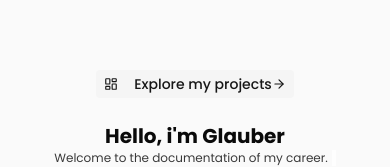
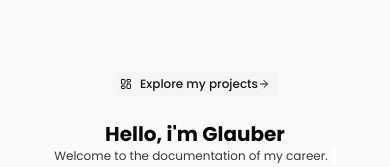
Before and after one commit to glauber2k2/Glauber_Documentation, a Next.js app: page /en in a window 390 px wide. Shown: the part 309-476 px from the top of the page. Built offline with nearby package versions, Linux system fonts and the light colour scheme.

Commit message:
adicionado responsivo botao projetos na home

```diff
--- a/src/app/[locale]/page.tsx
+++ b/src/app/[locale]/page.tsx
@@ -10,8 +10,11 @@ export default function Home() {
   return (
     <div className="flex flex-col items-center p-4 md:p-10 h-full justify-center">
       <IntlLink href={'/projects'}>
-        <Button variant={'secondary'} size={'sm'} className="mb-6">
-          <LuLayoutDashboard className="mr-4" />
+        <Button
+          variant={'secondary'}
+          className="mb-6 text-xs md:text-sm h-6 px-2 md:h-7 md:px-3"
+        >
+          <LuLayoutDashboard className="mr-2 md:mr-4" />
           {home('projects')}
           <LuArrowRight />
         </Button>
--- a/src/components/ui/button.tsx
+++ b/src/components/ui/button.tsx
@@ -23,7 +23,7 @@ const buttonVariants = cva(
       },
       size: {
         default: 'h-10 px-4 py-2',
-        sm: 'h-7 rounded px-2',
+        sm: 'h-9 rounded-md px-3',
         lg: 'h-11 rounded-md px-8',
         icon: 'h-10 w-10',
       },
```
